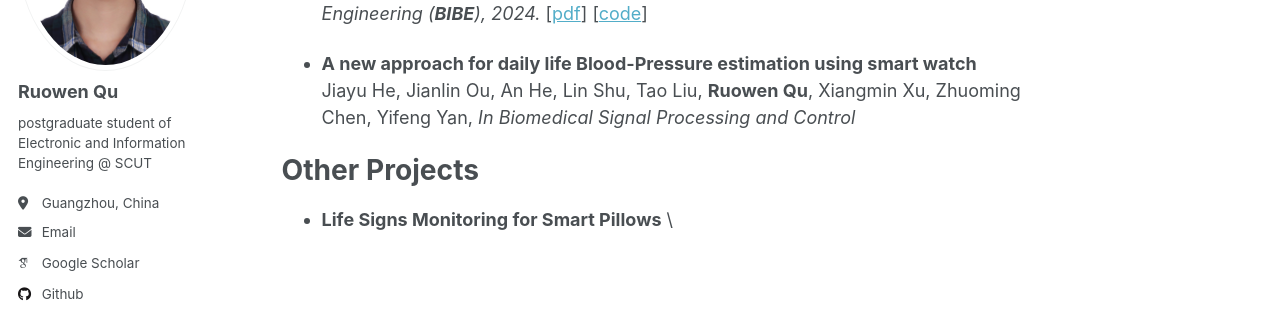
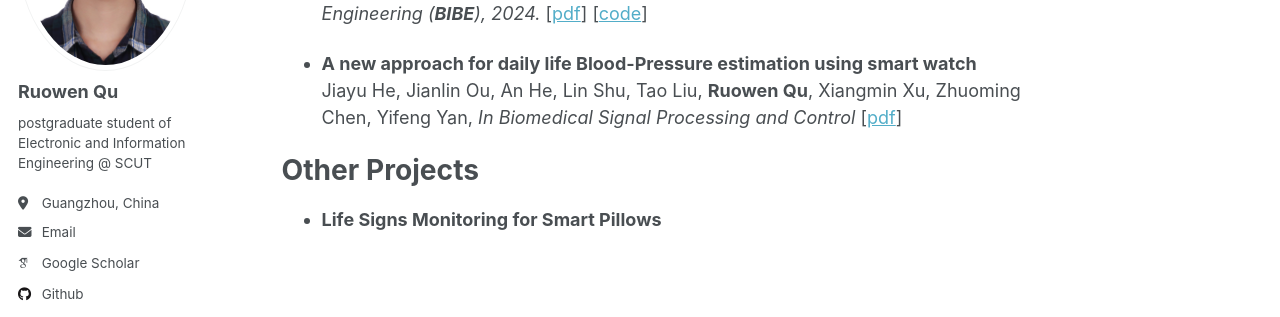
Before and after one commit to WillowRw/WillowRw.github.io, a Jekyll site: the page built from _pages/about.md, in a window 1280 px wide and 900 px high, scrolled down 524 px. Shown: the part 268-585 px from the top of the window. Built offline with Jekyll 4.4.1, drawn with Linux system fonts in a browser that asks for light colours; some web fonts are replaced.

Commit message:
add info

```diff
--- a/_pages/about.md
+++ b/_pages/about.md
@@ -28,14 +28,14 @@ Publications
 
 
 * **Cortical Surface Reconstruction from 2D MRI with Segmentation-Constrained Super-Resolution and Representation Learning** \
-Wenxuan Wu, **Ruowen Qu**, Dongzi Shi, Tong Xiong, Xiangmin Xu, Xiaofen Xing, and Xin Zhang, *In Conference on Medical Image Computing and Computer Assisted (**MICCAI**), 2024.* [[pdf](https://willowrw.github.io/)] [[code](https://github.com/SCUT-Xinlab/CSR-from-2D-MRI)]
+Wenxuan Wu, **Ruowen Qu**, Dongzi Shi, Tong Xiong, Xiangmin Xu, Xiaofen Xing, and Xin Zhang, *In Conference on Medical Image Computing and Computer Assisted (**MICCAI**), 2024.* [[pdf](https://link.springer.com/chapter/10.1007/978-3-031-72069-7_10)] [[code](https://github.com/SCUT-Xinlab/CSR-from-2D-MRI)]
 
 * **KEST: Knowledge-Enhanced Spatio-Temporal Network for Cardiopulmonary Exercise Testing** \
 **Ruowen Qu**, Wenxuan Wu, Lin Shu, *In Conference on Bioinformatics and Biomedical Engineering (**BIBE**), 2024.*  [[pdf](https://willowrw.github.io/)] [[code](https://github.com/WillowRw/KEST)]
 
 * **A new approach for daily life Blood-Pressure estimation using smart watch** \
-Jiayu He, Jianlin Ou, An He, Lin Shu, Tao Liu, **Ruowen Qu**, Xiangmin Xu, Zhuoming Chen, Yifeng Yan, *In Biomedical Signal Processing and Control*
+Jiayu He, Jianlin Ou, An He, Lin Shu, Tao Liu, **Ruowen Qu**, Xiangmin Xu, Zhuoming Chen, Yifeng Yan, *In Biomedical Signal Processing and Control*   [[pdf](https://www.sciencedirect.com/science/article/abs/pii/S1746809422001380)]
 
 Other Projects
 ======
-* **Life Signs Monitoring for Smart Pillows** \
+* **Life Signs Monitoring for Smart Pillows**
```
